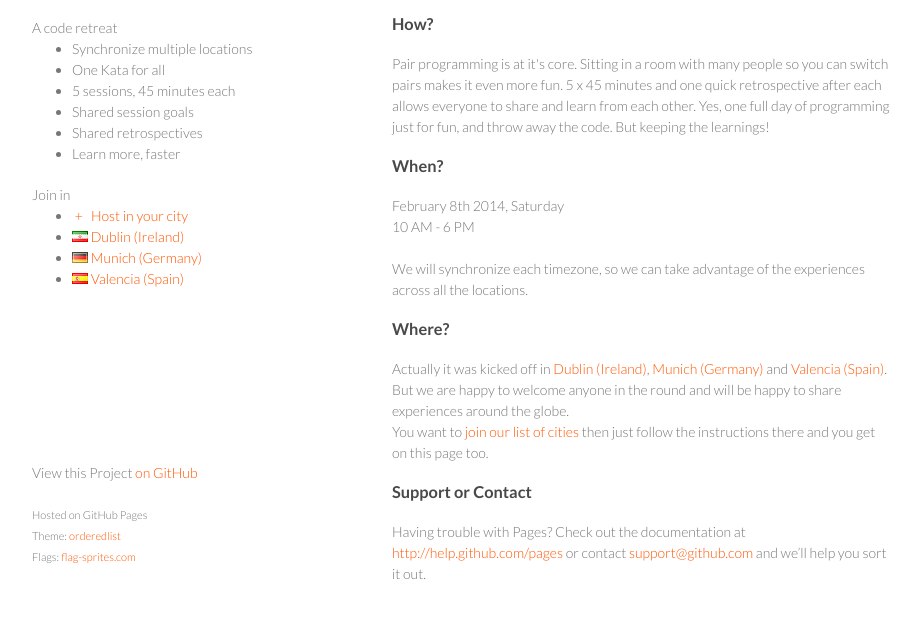
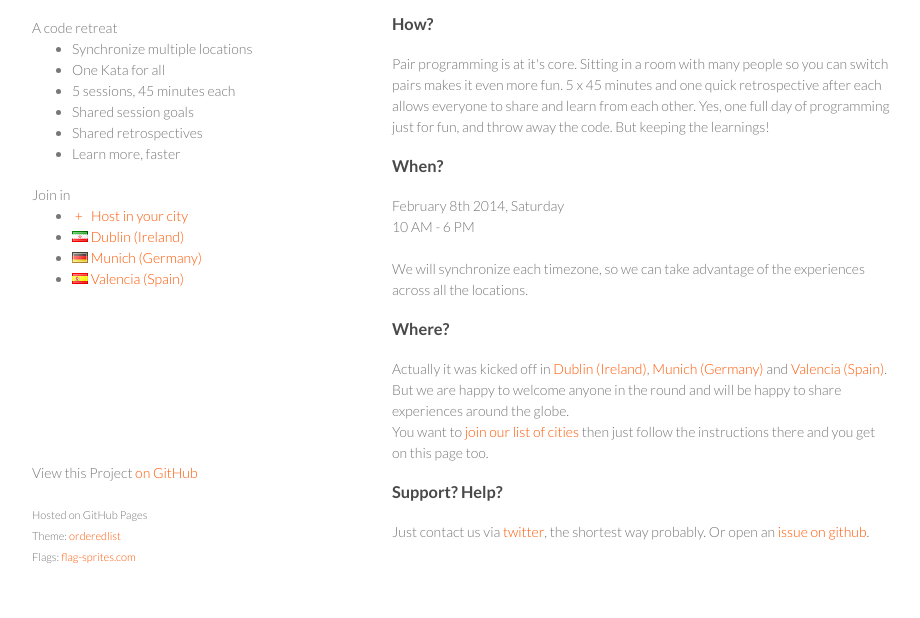
Before and after one commit to uxebu/jsCodeRetreat, a plain HTML site: page index.html in a window 1280 px wide. Shown: the part 164-782 px from the top of the page, without its empty margins (178-1098 px from the left). Drawn offline with Linux system fonts and the light colour scheme.

Commit message:
Fix support section.

```diff
--- a/index.html
+++ b/index.html
@@ -106,10 +106,15 @@
           follow the instructions there and you get on this page too.
         </p>
 
-<h3>
-<a name="support-or-contact" class="anchor" href="#support-or-contact"><span class="octicon octicon-link"></span></a>Support or Contact</h3>
+        <h3>
+          <a name="support" class="anchor" href="#support">
+          <span class="octicon octicon-link"></span></a>Support? Help?
+        </h3>
+        <p>
+          Just contact us via <a href="http://twitter.com/jsCodeRetreat">twitter</a>, the shortest way probably.
+          Or open an <a href="https://github.com/uxebu/jsCodeRetreat/issues">issue on github</a>.
+        </p>
 
-<p>Having trouble with Pages? Check out the documentation at <a href="http://help.github.com/pages">http://help.github.com/pages</a> or contact <a href="mailto:support@github.com">support@github.com</a> and we’ll help you sort it out.</p>
       </section>
       <footer>
         <p class="view">
```
